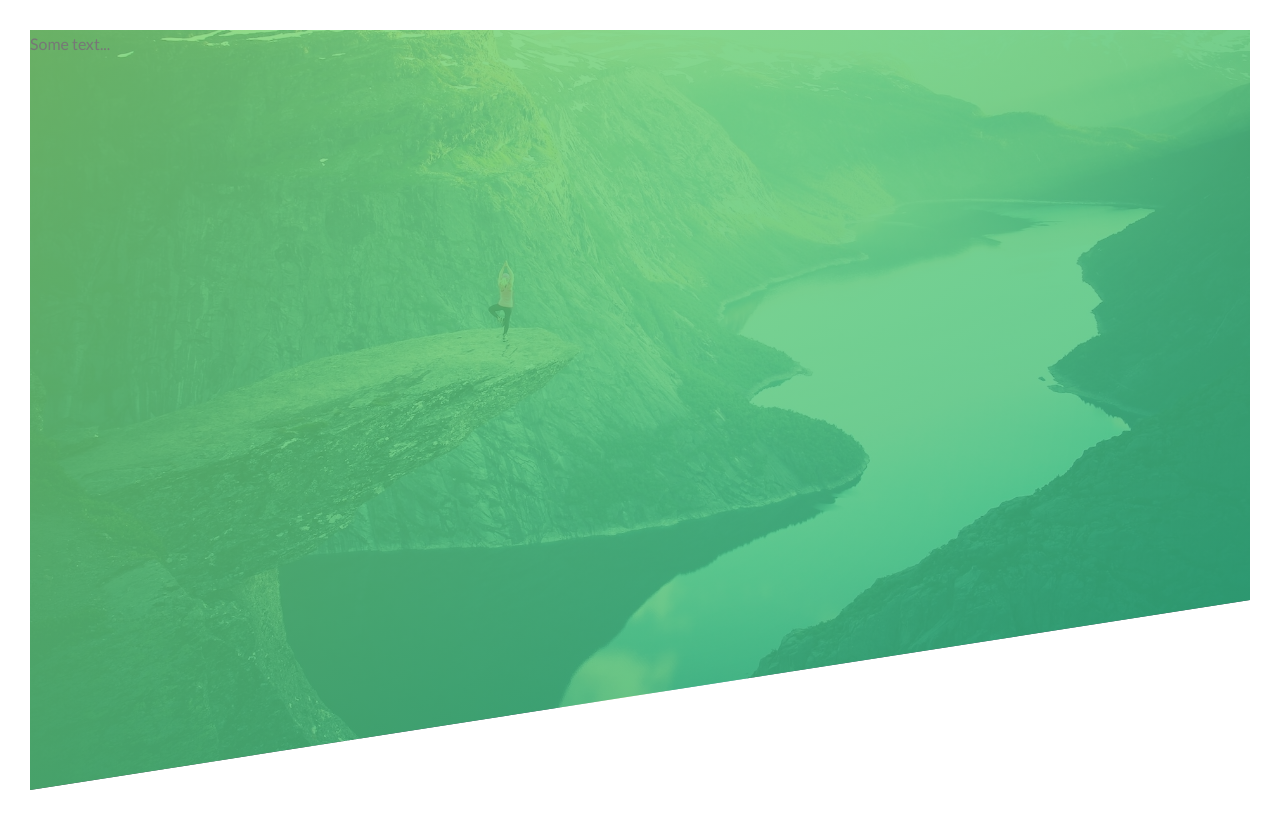
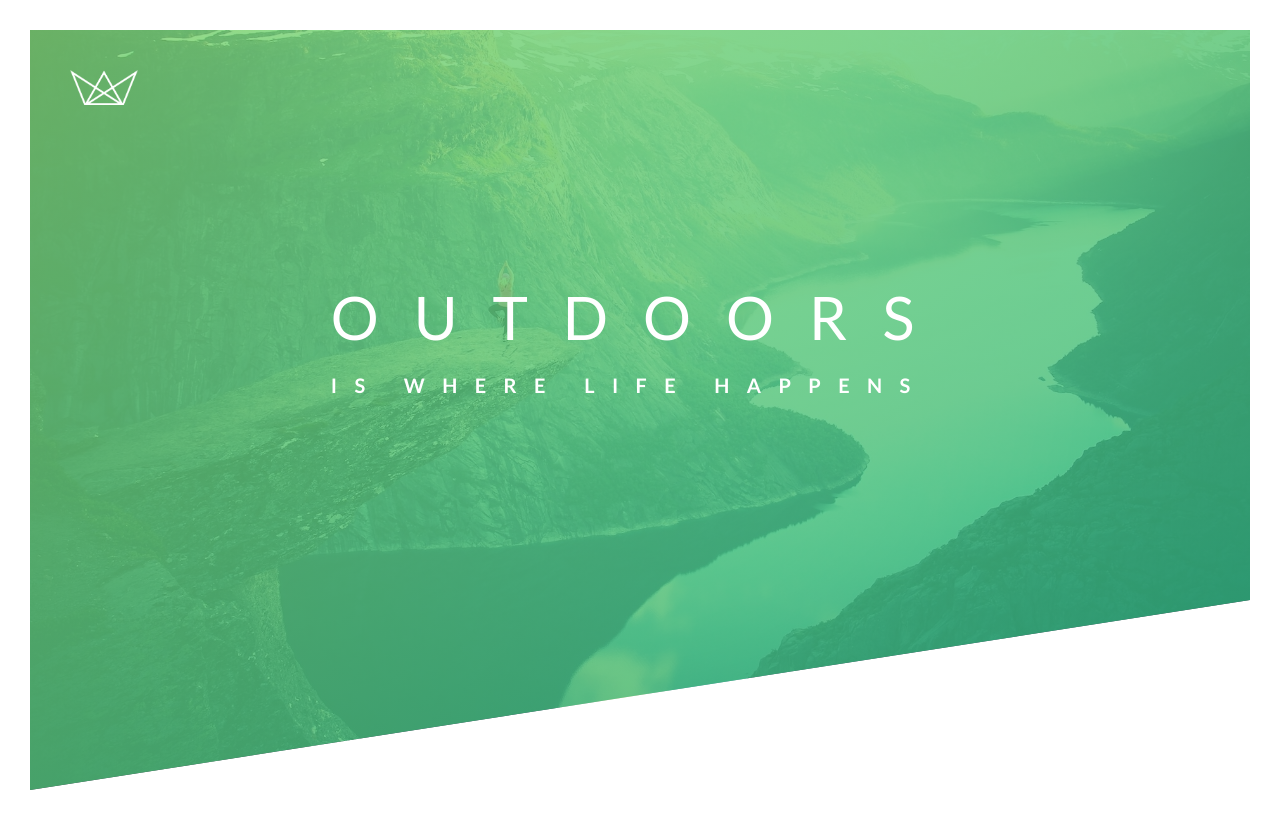
Before and after one commit to orvinjedalava/htmlcssjsadvanced-JonasSchmedtmann, a plain HTML site: page Natours/index.html in a window 1280 px wide. Drawn offline with Linux system fonts and the light colour scheme; files that its build step writes are made by us from their sources.

Commit message:
finished section 2 - 7

```diff
--- a/Natours/css/style.css
+++ b/Natours/css/style.css
@@ -31,6 +31,43 @@
     url(../img/hero.jpg);
   background-size: cover;
   background-position: top; /* top of the image always visible regardless of screen size */
+  position: relative;
 
   clip-path: polygon(0 0, 100% 0, 100% 75%, 0 100%);
 }
+
+.logo-box {
+  position: absolute;
+  top: 40px; /* relative to the parent element */
+  left: 40px; /* relative to the parent element */
+}
+
+.logo {
+  height: 35px;
+}
+
+.text-box {
+  position: absolute;
+  top: 40%; /* relative to the parent element */
+  left: 50%; /* relative to the parent element */
+  transform: translate(-50%, -50%); /* relative to the element itself */
+}
+
+.heading-primary {
+  color: #fff;
+  text-transform: uppercase;
+}
+
+.heading-primary-main {
+  display: block;
+  font-size: 60px;
+  font-weight: 400;
+  letter-spacing: 35px;
+}
+
+.heading-primary-sub {
+  display: block;
+  font-size: 20px;
+  font-weight: 700;
+  letter-spacing: 17.4px;
+}
--- a/Natours/index.html
+++ b/Natours/index.html
@@ -14,7 +14,16 @@
     </head>
     <body>
         <header class="header">
-          Some text...
+          <div class="logo-box">
+            <img src="img/logo-white.png" alt="Logo" class="logo">
+          </div>
+
+          <div class="text-box">
+            <h1 class="heading-primary">
+              <span class="heading-primary-main">Outdoors</span>
+              <span class="heading-primary-sub">is where life happens</span>
+            </h1>
+          </div>
         </header>
 
     </body>
```
